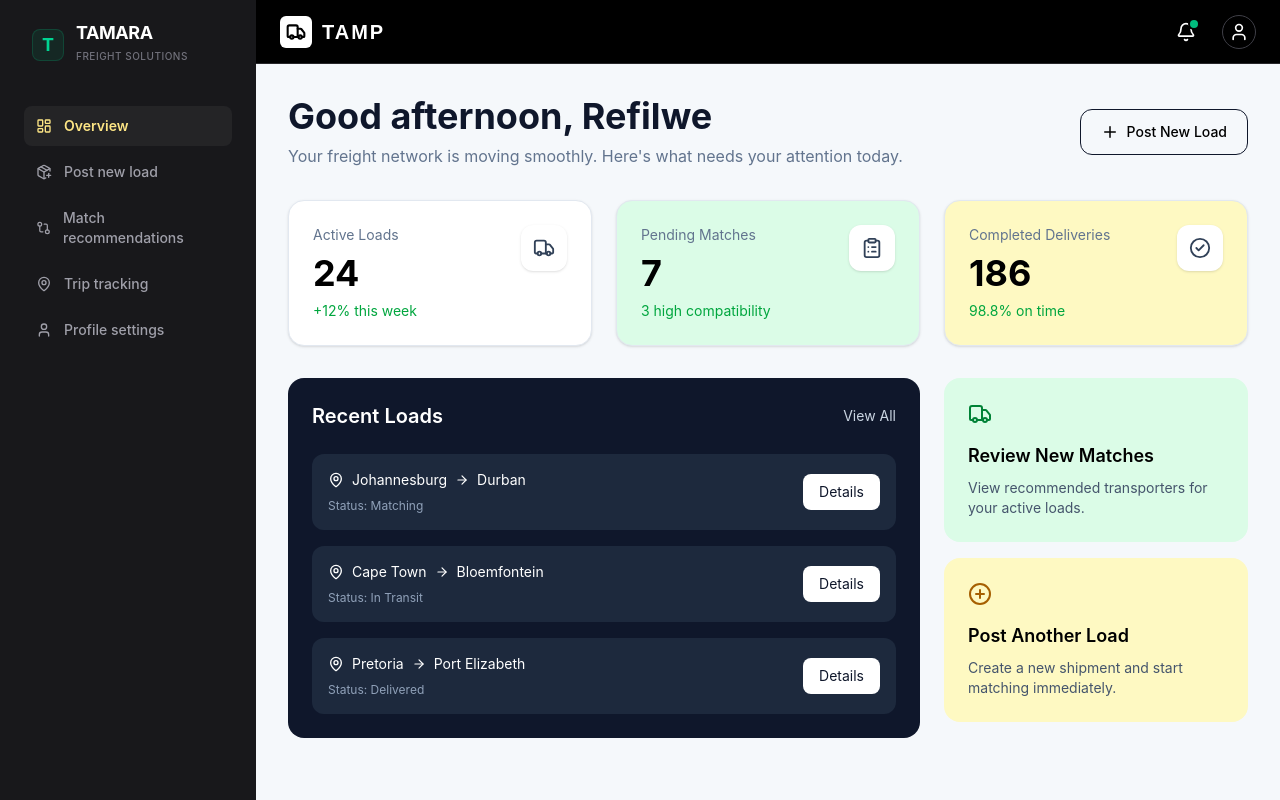
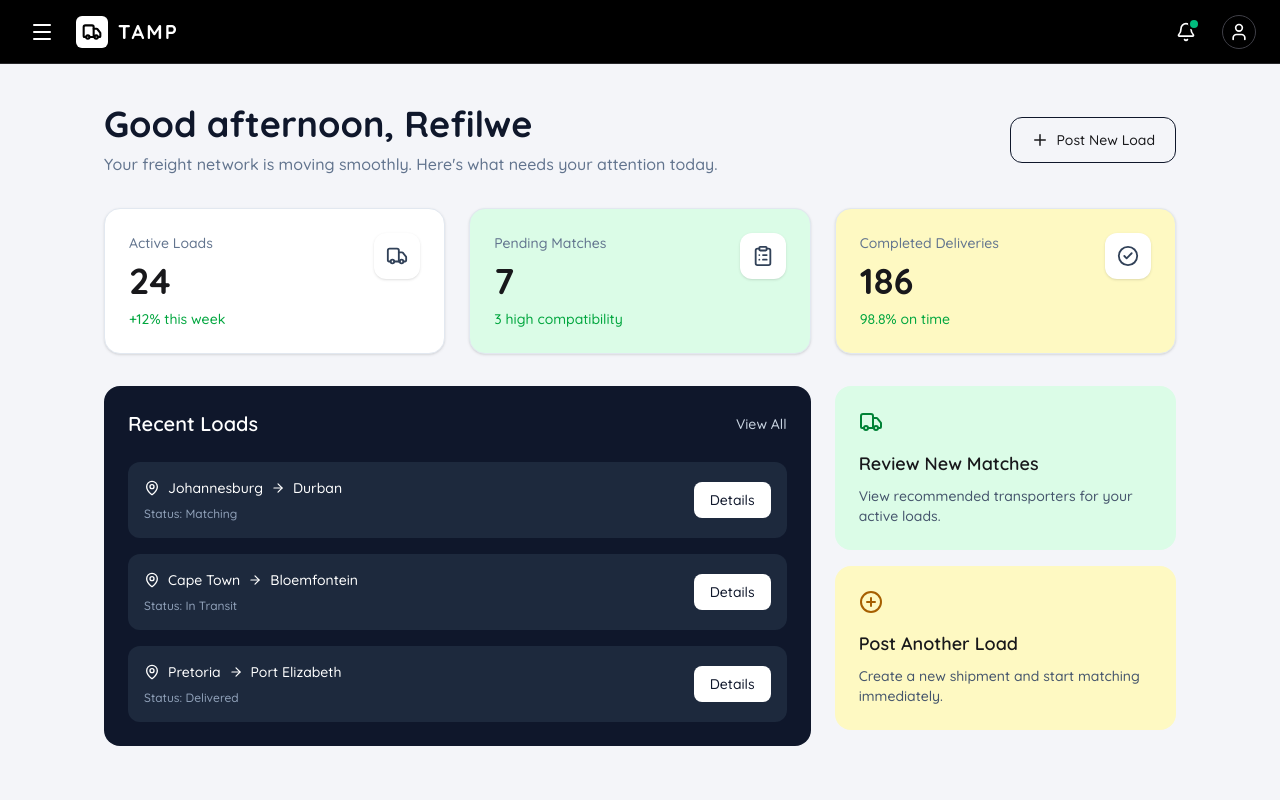
Before and after one commit to RefilweSothoane/tamp-mvp, a React (Vite) app: page /freight-owner/dashboard in a window 1280 px wide. Built offline with nearby package versions, Linux system fonts and the light colour scheme.

Commit message:
improve Sidebar and Navbar with improved structure and styling plus refactor layout

```diff
--- a/src/components/layout/Layout.jsx
+++ b/src/components/layout/Layout.jsx
@@ -1,41 +1,27 @@
 import { useState } from "react";
+import Navbar from "./Navbar";
 import Sidebar from "./Sidebar";
-import Navbar from "./Navbar";
 
-function DashboardLayout({ children }) {
-  const [isMobileMenuOpen, setIsMobileMenuOpen] = useState(false);
+export default function Layout({ children }) {
+  const [isSidebarOpen, setIsSidebarOpen] = useState(false);
 
   return (
-    <div className="min-h-screen bg-slate-100/70 flex antialiased">
-      {/* Mobile Sidebar Overlay Backdrop */}
-      {isMobileMenuOpen && (
-        <div
-          className="fixed inset-0 bg-slate-900/60 backdrop-blur-sm z-40 lg:hidden transition-opacity"
-          onClick={() => setIsMobileMenuOpen(false)}
-        />
-      )}
+    <div className="min-h-screen bg-[#f4f5f9] text-[#18181b] flex flex-col font-['Quicksand',_sans-serif]">
+      {/* Global Google Font Import Injection */}
+      <style>{`
+        @import url('https://fonts.googleapis.com/css2?family=Quicksand:wght@500;600;700;800&display=swap');
+      `}</style>
 
-      {/* Sidebar: Desktop Persistent / Mobile Drawer */}
-      <div
-        className={`fixed top-0 bottom-0 left-0 z-50 transform lg:translate-x-0 transition-transform duration-200 ease-in-out ${
-          isMobileMenuOpen ? "translate-x-0" : "-translate-x-full"
-        } lg:static lg:z-auto`}
-      >
-        <Sidebar />
-      </div>
+      {/* Reusable Black Header Navbar */}
+      <Navbar onMobileMenuToggle={() => setIsSidebarOpen(true)} />
 
-      {/* Main App Container */}
-      <div className="flex-1 flex flex-col min-w-0 min-h-screen">
-        {/* Top Sticky Navigation */}
-        <Navbar onMobileMenuToggle={() => setIsMobileMenuOpen(!isMobileMenuOpen)} />
+      {/* Slide-over Drawer Sidebar */}
+      <Sidebar isOpen={isSidebarOpen} onClose={() => setIsSidebarOpen(false)} />
 
-        {/* Dynamic Route Content Area */}
-        <main className="flex-1 p-4 md:p-6 lg:p-8 max-w-7xl w-full mx-auto">
-          {children}
-        </main>
-      </div>
+      {/* Main Content Shell - Centers child content with matching page margins */}
+      <main className="flex-1 p-6 md:p-10 max-w-6xl w-full mx-auto">
+        {children}
+      </main>
     </div>
   );
 }
-
-export default DashboardLayout;
--- a/src/components/layout/Navbar.jsx
+++ b/src/components/layout/Navbar.jsx
@@ -1,10 +1,18 @@
-import { Bell, Truck, User } from "lucide-react";
+import { Bell, Menu, Truck, User } from "lucide-react";
 
-function Navbar() {
+function Navbar({ onMobileMenuToggle }) {
   return (
-    <header className="h-16 bg-black border-b border-zinc-800 px-6 flex items-center justify-between sticky top-0 z-50 font-['Quicksand',_sans-serif]">
+    <header className="h-16 bg-black border-b border-zinc-800 px-6 flex items-center justify-between sticky top-0 z-40 font-['Quicksand',_sans-serif]">
+      {/* Brand & Hamburger Trigger */}
+      <div className="flex items-center gap-4">
+        <button
+          onClick={onMobileMenuToggle}
+          className="p-1.5 rounded-md text-white hover:bg-zinc-900 transition-colors focus:outline-none"
+          aria-label="Toggle menu"
+        >
+          <Menu className="w-6 h-6 stroke-[2]" />
+        </button>
 
-      {/* TAMP + Truck Icon */}
         <div className="flex items-center gap-2.5">
           <div className="bg-white text-black p-1.5 rounded-md flex items-center justify-center">
             <Truck className="w-5 h-5 stroke-[2.5]" />
@@ -13,11 +21,10 @@ function Navbar() {
             TAMP
           </span>
         </div>
+      </div>
 
-      {/* Notification bell & Profile */}
+      {/* Right Actions */}
       <div className="flex items-center gap-5">
-
-        {/* Bell with Green Dot */}
         <button
           className="relative p-1.5 text-white hover:text-zinc-300 transition-colors focus:outline-none"
           aria-label="Notifications"
@@ -26,7 +33,6 @@ function Navbar() {
           <span className="absolute top-1 right-1 w-2 h-2 bg-emerald-500 rounded-full ring-2 ring-black" />
         </button>
 
-        {/* Profile Icon  */}
         <button
           className="p-1.5 text-white hover:text-zinc-300 border border-zinc-700 hover:border-white rounded-full transition-all focus:outline-none"
           aria-label="User Profile"
--- a/src/components/layout/Sidebar.jsx
+++ b/src/components/layout/Sidebar.jsx
@@ -4,10 +4,11 @@ import {
   PackagePlus,
   GitCompare,
   MapPin,
-  User
+  User,
+  X
 } from "lucide-react";
 
-function Sidebar() {
+function Sidebar({ isOpen, onClose }) {
   const navItems = [
     { path: "/freight-owner/dashboard", label: "Overview", icon: LayoutDashboard },
     { path: "/loads/new", label: "Post new load", icon: PackagePlus },
@@ -16,39 +17,54 @@ function Sidebar() {
     { path: "/profile", label: "Profile settings", icon: User },
   ];
 
+  if (!isOpen) return null;
+
   return (
-    <aside className="w-64 bg-[#18181b] text-zinc-400 min-h-screen p-6 flex flex-col justify-between select-none">
+    <div className="fixed inset-0 z-50 flex font-['Quicksand',_sans-serif]">
+      {/* Dark Overlay Backdrop */}
+      <div
+        className="fixed inset-0 bg-black/70 backdrop-blur-sm transition-opacity"
+        onClick={onClose}
+        aria-hidden="true"
+      />
+
+      {/* Sliding Sidebar Container */}
+      <aside className="relative w-72 bg-black border-r border-zinc-800 text-white min-h-screen p-6 flex flex-col justify-between z-10 shadow-2xl animate-in slide-in-from-left duration-200">
         <div>
-        {/* Brand Header */}
-        <div className="flex items-center gap-3 mb-10 px-2">
-          <div className="h-8 w-8 rounded-lg bg-emerald-500/10 border border-emerald-500/20 flex items-center justify-center text-emerald-400 font-bold text-lg">
-            T
-          </div>
-          <div>
-            <h2 className="text-white font-bold text-lg leading-none tracking-tight">TAMARA</h2>
-            <span className="text-[10px] text-zinc-500 font-medium tracking-wider uppercase">Freight Solutions</span>
-          </div>
+          {/* Header with Close Button (No duplicate logo) */}
+          <div className="flex items-center justify-between mb-8 px-1">
+            <span className="text-xs font-bold text-zinc-400 uppercase tracking-widest">
+              Explore
+            </span>
+            <button
+              onClick={onClose}
+              className="p-1.5 rounded-md text-zinc-400 hover:text-white hover:bg-zinc-900 transition-colors focus:outline-none"
+              aria-label="Close menu"
+            >
+              <X className="w-5 h-5 stroke-[2]" />
+            </button>
           </div>
 
           {/* Navigation Links */}
-        <nav className="flex flex-col gap-1.5">
+          <nav className="flex flex-col gap-2">
             {navItems.map((item) => {
               const Icon = item.icon;
               return (
                 <NavLink
                   key={item.path}
                   to={item.path}
+                  onClick={onClose} // Closes drawer when a link is clicked
                   className={({ isActive }) =>
-                  `flex items-center gap-3 px-3 py-2.5 rounded-lg text-sm font-medium transition-all duration-150 ${
+                    `flex items-center gap-3.5 px-3.5 py-3 rounded-lg text-sm font-semibold transition-all duration-150 ${
                       isActive
-                      ? "bg-zinc-800/80 text-amber-200 font-semibold"
-                      : "hover:bg-zinc-800/40 hover:text-zinc-200"
+                        ? "bg-white text-black font-bold shadow-sm"
+                        : "text-zinc-400 hover:text-white hover:bg-zinc-900"
                     }`
                   }
                 >
                   {({ isActive }) => (
                     <>
-                    <Icon className={`w-4 h-4 ${isActive ? "text-amber-200" : "text-zinc-400"}`} />
+                      <Icon className={`w-5 h-5 ${isActive ? "text-black stroke-[2.5]" : "text-zinc-400 stroke-[2]"}`} />
                       <span>{item.label}</span>
                     </>
                   )}
@@ -57,7 +73,15 @@ function Sidebar() {
             })}
           </nav>
         </div>
+
+        {/* Footer Accent */}
+        <div className="border-t border-zinc-800 pt-4 px-1">
+          <p className="text-[11px] font-semibold text-zinc-600 uppercase tracking-widest">
+            truck asset matchmaking platform
+          </p>
+        </div>
       </aside>
+    </div>
   );
 }
 
```
Lines whose indentation alone changed are shown as unchanged.
